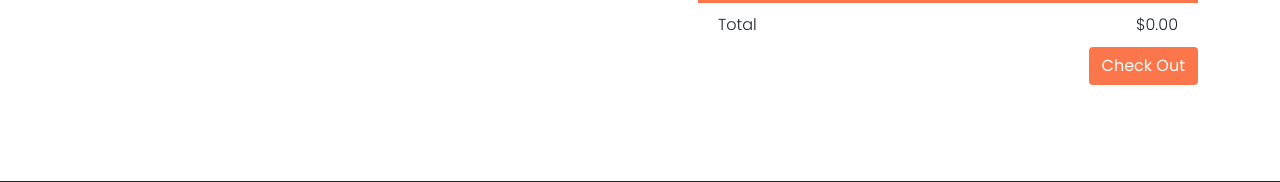
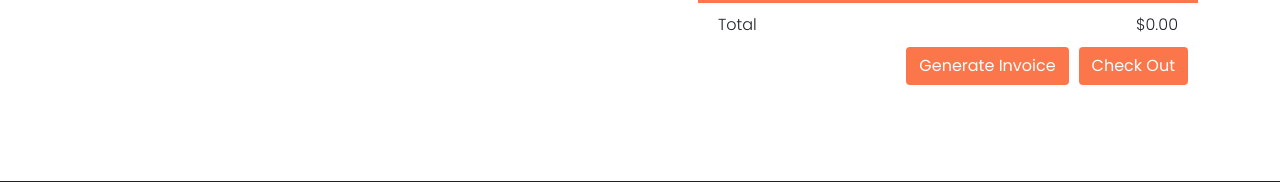
Before and after one commit to OmarChouchane/DMA9, a PHP site: page /cart.php in a window 1280 px wide. Shown: the part 282-464 px from the top of the page. Run offline with PHP 8.4, Linux system fonts and the light colour scheme.

Commit message:
Invoice
*

```diff
--- a/assets/css/style.css
+++ b/assets/css/style.css
@@ -971,12 +971,19 @@ footer p{
     text-align: right;
 }
 
-.checkout-container{
+.buttons{
     display: flex;
-    justify-content: flex-end;
+    flex-direction: row-reverse;
 }
 
-.checkout-btn{
+.checkout-container,
+.pdf-invoice-container
+{
+    padding-right: 10px;
+}
+
+.checkout-btn, .pdf-invoice-btn
+{
     background-color: #fb774b;
     color: white;
 }
--- a/cart.php
+++ b/cart.php
@@ -197,11 +197,18 @@ function calculateTotalCart(){
             </table>
         </div>
 
+        <div class="buttons">
+            <div class="checkout-container">
+                <form method="POST" action="checkout.php">
+                <input type="submit" name="checkout" class="btn checkout-btn" value="Check Out">
+                </form>
+            </div>
 
-        <div class="checkout-container">
-            <form method="POST" action="checkout.php">
-            <input type="submit" name="checkout" class="btn checkout-btn" value="Check Out">
-            </form>
+            <div class="pdf-invoice-container">
+                <form method="POST" action="invoice.php">
+                <input type="submit" name="generate invoice" class="btn pdf-invoice-btn" value="Generate Invoice">
+                </form>
+            </div>
         </div>
 
     </section>
--- /dev/null
+++ b/invoice.php
@@ -0,0 +1,3 @@
+<?php
+    //require_once 'dompdf/vendor/autoload.inc.php';;
+?>
--- a/layouts/footer.php
+++ b/layouts/footer.php
@@ -1,9 +1,4 @@
 </div>
-
-
-
-
-
 
 
         <!--Footer-->
```
Also changed, not shown: index.php (+7 -3 lines).
